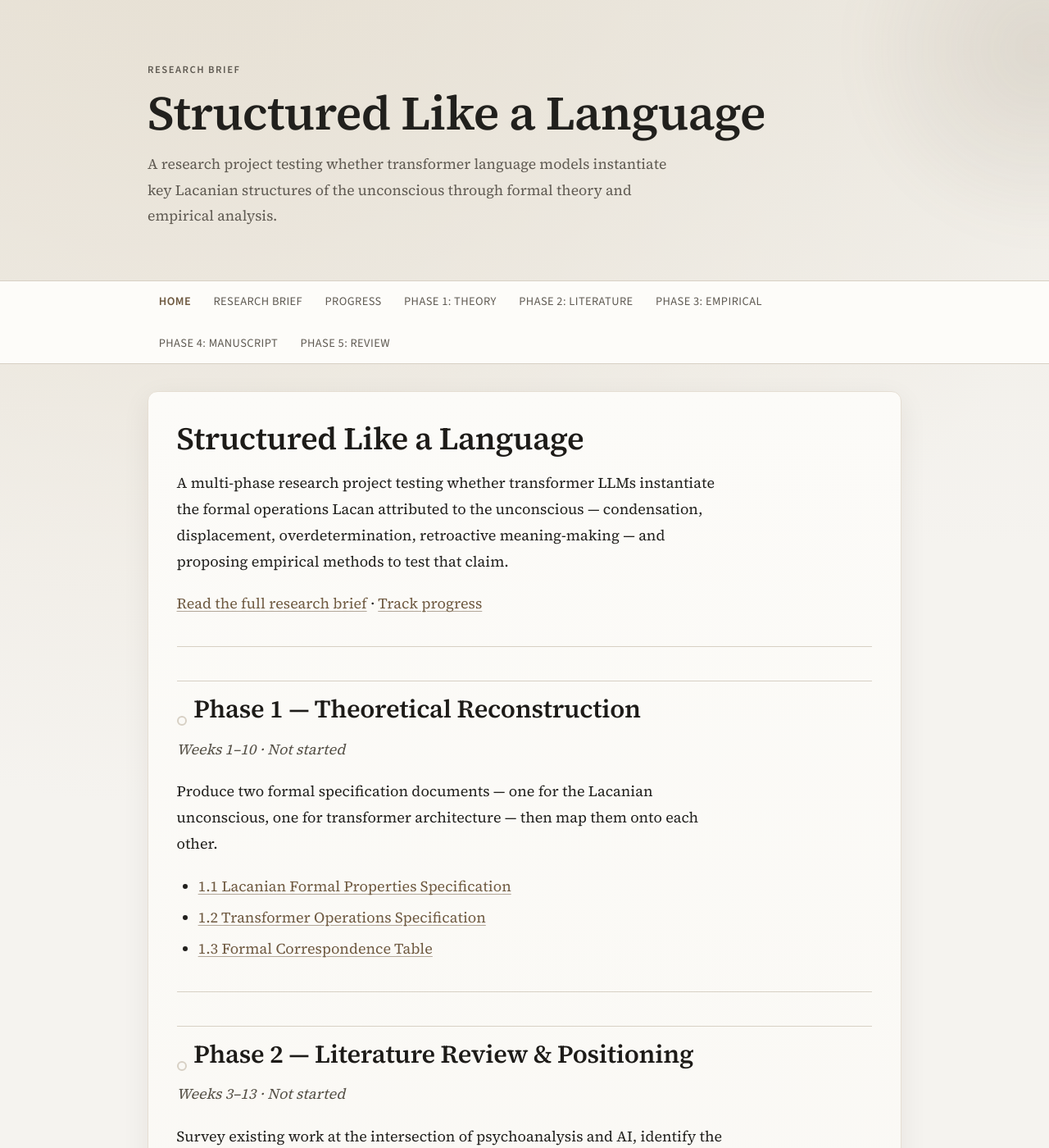
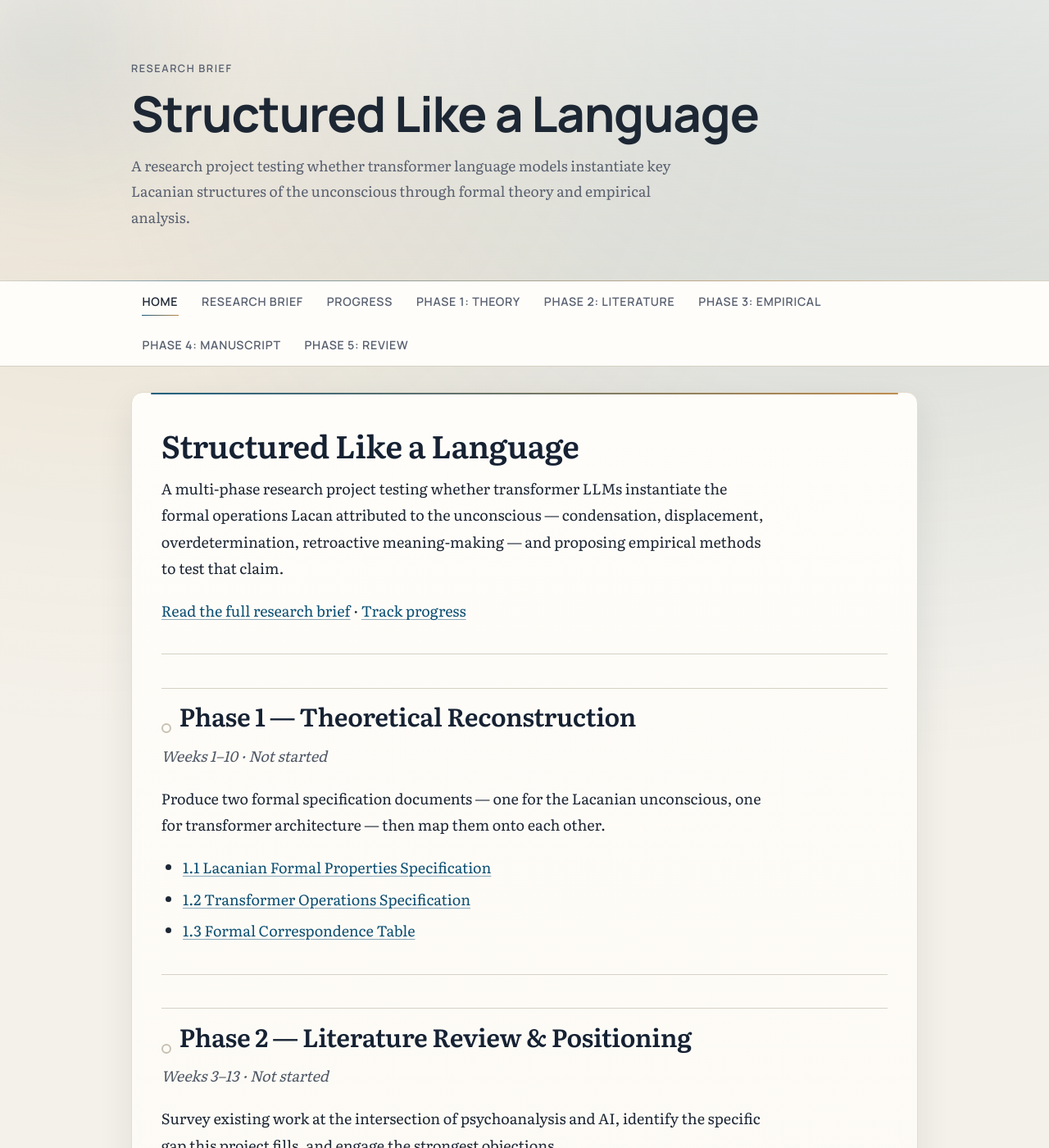
Before and after one commit to topher416/structured-like-a-language, a Jekyll site: the page built from index.md, in a window 1280 px wide and 1400 px high. Shown: the whole window at 82% size. Built offline with Jekyll 4.4.1, drawn with Linux system fonts in a browser that asks for light colours.

Commit message:
Elevate visual design with modern-academic typography and polish

```diff
--- a/_layouts/default.html
+++ b/_layouts/default.html
@@ -7,7 +7,7 @@
     <link rel="preconnect" href="https://fonts.googleapis.com" />
     <link rel="preconnect" href="https://fonts.gstatic.com" crossorigin />
     <link
-      href="https://fonts.googleapis.com/css2?family=Source+Sans+3:wght@400;500;600&family=Source+Serif+4:opsz,wght@8..60,400;8..60,500;8..60,600;8..60,700&display=swap"
+      href="https://fonts.googleapis.com/css2?family=Literata:opsz,wght@7..72,400;7..72,500;7..72,600;7..72,700&family=Manrope:wght@400;500;600;700&display=swap"
       rel="stylesheet"
     />
     <link rel="stylesheet" href="{{ '/assets/css/style.css' | relative_url }}" />
--- a/assets/css/style.css
+++ b/assets/css/style.css
@@ -1,14 +1,15 @@
 :root {
-  --bg: #f5f3ef;
-  --bg-soft: #eeebe4;
-  --paper: #fcfbf8;
-  --paper-strong: #f8f6f1;
-  --text: #21201d;
-  --muted: #5f5a52;
-  --accent: #6f5a41;
-  --accent-soft: #d7ccbc;
-  --line: #d7d0c4;
-  --shadow: 0 10px 34px rgba(40, 34, 25, 0.07);
+  --bg: #f4f1ea;
+  --bg-deep: #ece7dc;
+  --paper: #fffdf9;
+  --paper-2: #faf7f1;
+  --ink: #1d2734;
+  --muted: #596170;
+  --accent: #0b4f73;
+  --accent-2: #b17a35;
+  --line: #d6d1c5;
+  --line-strong: #c8c0b2;
+  --shadow-soft: 0 16px 44px rgba(21, 30, 43, 0.09);
 }
 
 * {
@@ -28,43 +29,57 @@ html {
 body {
   min-height: 100%;
   background:
-    radial-gradient(circle at 18% -8%, #e6dfd2 0%, transparent 38%),
-    linear-gradient(180deg, var(--bg-soft) 0%, var(--bg) 24%, var(--bg) 100%);
-  color: var(--text);
-  font-family: "Source Serif 4", Georgia, "Times New Roman", serif;
-  line-height: 1.78;
+    radial-gradient(circle at 85% -4%, rgba(11, 79, 115, 0.16) 0%, rgba(11, 79, 115, 0) 34%),
+    radial-gradient(circle at 10% 0%, rgba(177, 122, 53, 0.1) 0%, rgba(177, 122, 53, 0) 30%),
+    linear-gradient(180deg, var(--bg-deep) 0%, var(--bg) 26%, var(--bg) 100%);
+  color: var(--ink);
+  font-family: "Literata", Georgia, "Times New Roman", serif;
+  line-height: 1.8;
   text-rendering: optimizeLegibility;
   -webkit-font-smoothing: antialiased;
 }
 
 .container {
-  width: min(920px, 92vw);
+  width: min(960px, 92vw);
   margin: 0 auto;
 }
 
 .bg-accent {
   position: fixed;
-  inset: -170px -220px auto auto;
-  width: 460px;
-  height: 460px;
+  inset: -190px auto auto -180px;
+  width: 480px;
+  height: 480px;
   border-radius: 999px;
-  background: radial-gradient(circle, rgba(111, 90, 65, 0.13) 0%, rgba(111, 90, 65, 0) 72%);
-  filter: blur(20px);
+  background: radial-gradient(circle, rgba(11, 79, 115, 0.14) 0%, rgba(11, 79, 115, 0) 68%);
+  filter: blur(24px);
   pointer-events: none;
   z-index: -1;
 }
 
 .site-header {
+  position: relative;
   border-bottom: 1px solid var(--line);
-  padding: 4.1rem 0 2.5rem;
+  padding: 4rem 0 2.45rem;
+  background: linear-gradient(180deg, rgba(255, 255, 255, 0.44) 0%, rgba(255, 255, 255, 0.04) 100%);
+}
+
+.site-header::after {
+  content: "";
+  position: absolute;
+  left: 0;
+  right: 0;
+  bottom: -1px;
+  height: 1px;
+  background: linear-gradient(90deg, transparent 0%, rgba(11, 79, 115, 0.45) 18%, rgba(177, 122, 53, 0.42) 74%, transparent 100%);
 }
 
 .site-header h1 {
   margin: 0;
-  font-size: clamp(2.2rem, 4.8vw, 3.25rem);
-  line-height: 1.08;
-  letter-spacing: -0.012em;
-  font-weight: 600;
+  font-family: "Manrope", "Avenir Next", "Helvetica Neue", Arial, sans-serif;
+  font-size: clamp(2.2rem, 4.7vw, 3.35rem);
+  line-height: 1.06;
+  letter-spacing: -0.02em;
+  font-weight: 700;
 }
 
 .site-header a {
@@ -73,26 +88,29 @@ body {
 }
 
 .kicker {
-  margin: 0 0 0.55rem;
+  margin: 0 0 0.65rem;
   text-transform: uppercase;
   letter-spacing: 0.12em;
-  font-family: "Source Sans 3", "Helvetica Neue", Arial, sans-serif;
+  font-family: "Manrope", "Avenir Next", "Helvetica Neue", Arial, sans-serif;
+  font-size: 0.71rem;
   font-weight: 600;
-  font-size: 0.7rem;
   color: var(--muted);
 }
 
 .tagline {
   color: var(--muted);
-  max-width: 68ch;
-  margin-top: 0.9rem;
-  font-size: 0.98rem;
+  max-width: 67ch;
+  margin-top: 0.85rem;
+  font-size: 0.97rem;
 }
 
 .site-nav {
+  position: sticky;
+  top: 0;
+  z-index: 110;
   border-bottom: 1px solid var(--line);
-  background: color-mix(in srgb, var(--paper) 80%, white 20%);
-  backdrop-filter: blur(5px);
+  background: color-mix(in srgb, var(--paper) 86%, white 14%);
+  backdrop-filter: blur(10px);
 }
 
 .site-nav .container {
@@ -102,14 +120,14 @@ body {
 .nav-toggle {
   display: none;
   background: none;
-  border: 1px solid var(--line);
-  border-radius: 6px;
-  padding: 0.45rem 0.82rem;
-  font-family: "Source Sans 3", "Helvetica Neue", Arial, sans-serif;
-  font-size: 0.85rem;
+  border: 1px solid var(--line-strong);
+  border-radius: 8px;
+  padding: 0.45rem 0.86rem;
+  font-family: "Manrope", "Avenir Next", "Helvetica Neue", Arial, sans-serif;
+  font-size: 0.82rem;
   color: var(--muted);
   cursor: pointer;
-  margin: 0.5rem 0;
+  margin: 0.48rem 0;
 }
 
 .nav-menu {
@@ -118,7 +136,7 @@ body {
   list-style: none;
   margin: 0;
   padding: 0;
-  gap: 0;
+  gap: 0.1rem;
 }
 
 .nav-item {
@@ -127,28 +145,48 @@ body {
 
 .nav-item > a,
 .nav-parent {
+  position: relative;
   display: block;
-  padding: 0.68rem 0.76rem;
-  font-family: "Source Sans 3", "Helvetica Neue", Arial, sans-serif;
-  font-size: 0.8rem;
-  font-weight: 500;
+  padding: 0.7rem 0.75rem;
+  font-family: "Manrope", "Avenir Next", "Helvetica Neue", Arial, sans-serif;
+  font-size: 0.79rem;
+  font-weight: 600;
   color: var(--muted);
   text-decoration: none;
   text-transform: uppercase;
-  letter-spacing: 0.03em;
+  letter-spacing: 0.05em;
   white-space: nowrap;
   cursor: pointer;
   transition: color 180ms ease;
 }
 
+.nav-item > a::after,
+.nav-parent::after {
+  content: "";
+  position: absolute;
+  left: 0.72rem;
+  right: 0.72rem;
+  bottom: 0.45rem;
+  height: 1px;
+  background: linear-gradient(90deg, rgba(11, 79, 115, 0.95), rgba(177, 122, 53, 0.9));
+  transform: scaleX(0);
+  transform-origin: left;
+  transition: transform 220ms ease;
+}
+
 .nav-item > a:hover,
 .nav-parent:hover {
-  color: var(--accent);
+  color: var(--ink);
+}
+
+.nav-item > a:hover::after,
+.nav-parent:hover::after,
+.nav-item > a.active::after {
+  transform: scaleX(1);
 }
 
 .nav-item > a.active {
-  color: var(--accent);
-  font-weight: 600;
+  color: var(--ink);
 }
 
 .has-children {
@@ -162,13 +200,13 @@ body {
   left: 0;
   background: var(--paper);
   border: 1px solid var(--line);
-  border-radius: 8px;
-  box-shadow: 0 8px 24px rgba(45, 37, 27, 0.11);
+  border-radius: 10px;
+  box-shadow: var(--shadow-soft);
   list-style: none;
   margin: 0;
   padding: 0.35rem 0;
   min-width: 240px;
-  z-index: 100;
+  z-index: 120;
 }
 
 .has-children:hover .nav-children,
@@ -178,9 +216,9 @@ body {
 
 .nav-children li a {
   display: block;
-  padding: 0.38rem 0.95rem;
-  font-family: "Source Sans 3", "Helvetica Neue", Arial, sans-serif;
-  font-size: 0.82rem;
+  padding: 0.4rem 0.95rem;
+  font-family: "Manrope", "Avenir Next", "Helvetica Neue", Arial, sans-serif;
+  font-size: 0.81rem;
   font-weight: 500;
   color: var(--muted);
   text-decoration: none;
@@ -189,27 +227,39 @@ body {
 }
 
 .nav-children li a:hover {
-  color: var(--accent);
-  background: color-mix(in srgb, var(--accent) 8%, transparent);
+  color: var(--ink);
+  background: color-mix(in srgb, var(--accent) 9%, transparent);
 }
 
 .nav-children li a.active {
-  color: var(--accent);
+  color: var(--ink);
   font-weight: 600;
 }
 
 .prose {
-  background: linear-gradient(180deg, var(--paper) 0%, var(--paper-strong) 100%);
-  margin-top: 1.8rem;
+  position: relative;
+  background: linear-gradient(180deg, var(--paper) 0%, var(--paper-2) 100%);
+  margin-top: 1.75rem;
   margin-bottom: 3rem;
-  padding: clamp(1.35rem, 2.7vw, 2.25rem);
-  border: 1px solid #e5ded3;
-  border-radius: 12px;
-  box-shadow: var(--shadow);
+  padding: clamp(1.4rem, 2.8vw, 2.35rem);
+  border: 1px solid #e3ddcf;
+  border-radius: 14px;
+  box-shadow: var(--shadow-soft);
+}
+
+.prose::before {
+  content: "";
+  position: absolute;
+  left: 1.3rem;
+  right: 1.3rem;
+  top: 0;
+  height: 2px;
+  border-radius: 999px;
+  background: linear-gradient(90deg, rgba(11, 79, 115, 0.9), rgba(177, 122, 53, 0.85));
 }
 
 .prose > :first-child {
-  margin-top: 0;
+  margin-top: 0.25rem;
 }
 
 .prose h1,
@@ -217,25 +267,25 @@ body {
 .prose h3 {
   line-height: 1.2;
   margin-top: 2.25rem;
-  margin-bottom: 0.8rem;
-  letter-spacing: -0.01em;
+  margin-bottom: 0.78rem;
+  letter-spacing: -0.012em;
   font-weight: 600;
-  color: #1d1b18;
+  color: #162233;
   text-wrap: balance;
 }
 
 .prose h1 {
-  font-size: clamp(1.92rem, 3vw, 2.38rem);
+  font-size: clamp(1.95rem, 3vw, 2.46rem);
 }
 
 .prose h2 {
-  font-size: clamp(1.38rem, 2.4vw, 1.78rem);
+  font-size: clamp(1.42rem, 2.4vw, 1.84rem);
   padding-top: 0.85rem;
   border-top: 1px solid var(--line);
 }
 
 .prose h3 {
-  font-size: clamp(1.1rem, 1.8vw, 1.3rem);
+  font-size: clamp(1.14rem, 1.8vw, 1.34rem);
 }
 
 .prose p,
@@ -248,46 +298,47 @@ body {
 }
 
 .prose strong {
-  font-weight: 600;
+  font-weight: 700;
 }
 
 .prose em {
-  color: #555046;
+  color: #4f5865;
 }
 
 .prose a {
   color: var(--accent);
-  text-decoration-color: color-mix(in srgb, var(--accent) 52%, transparent);
-  text-underline-offset: 0.14em;
-  text-decoration-thickness: 0.06em;
-  transition: text-decoration-color 180ms ease;
+  text-decoration-color: color-mix(in srgb, var(--accent) 48%, transparent);
+  text-underline-offset: 0.15em;
+  text-decoration-thickness: 0.07em;
+  transition: color 180ms ease, text-decoration-color 180ms ease;
 }
 
 .prose a:hover {
-  text-decoration-color: var(--accent);
+  color: #083a56;
+  text-decoration-color: color-mix(in srgb, var(--accent-2) 78%, transparent);
 }
 
 .prose table {
   width: 100%;
   border-collapse: collapse;
-  margin: 1.3rem 0;
+  margin: 1.35rem 0;
   font-size: 0.92rem;
 }
 
 .prose th,
 .prose td {
-  padding: 0.54rem 0.72rem;
+  padding: 0.55rem 0.72rem;
   border: 1px solid var(--line);
   text-align: left;
   vertical-align: top;
 }
 
 .prose th {
-  background: color-mix(in srgb, var(--paper-strong) 70%, #e4ddd2 30%);
-  font-family: "Source Sans 3", "Helvetica Neue", Arial, sans-serif;
-  font-weight: 600;
-  letter-spacing: 0.01em;
-  font-size: 0.79rem;
+  background: color-mix(in srgb, var(--paper-2) 68%, #d9d2c5 32%);
+  font-family: "Manrope", "Avenir Next", "Helvetica Neue", Arial, sans-serif;
+  font-size: 0.77rem;
+  font-weight: 700;
+  letter-spacing: 0.03em;
   text-transform: uppercase;
 }
 
@@ -307,10 +358,10 @@ body {
 
 .prose blockquote {
   margin: 1.35rem 0;
-  padding: 0.84rem 1.08rem;
-  border-left: 3px solid var(--accent-soft);
-  background: color-mix(in srgb, var(--paper-strong) 84%, white 16%);
-  color: #4a453d;
+  padding: 0.88rem 1.08rem;
+  border-left: 3px solid var(--accent-2);
+  background: color-mix(in srgb, var(--paper-2) 84%, white 16%);
+  color: #445160;
   font-style: italic;
 }
 
@@ -328,7 +379,7 @@ body {
 .phase-active,
 .phase-complete {
   position: relative;
-  padding-left: 1.15rem;
+  padding-left: 1.2rem;
 }
 
 .phase-pending::before,
@@ -338,7 +389,7 @@ body {
   left: 0;
   font-size: 0.75rem;
   line-height: 1.2;
-  top: 2.15rem;
+  top: 2.2rem;
 }
 
 .phase-pending::before {
@@ -346,7 +397,7 @@ body {
   width: 8px;
   height: 8px;
   border-radius: 50%;
-  border: 2px solid var(--line);
+  border: 2px solid var(--line-strong);
   top: 2.35rem;
 }
 
@@ -363,7 +414,7 @@ body {
 
 .phase-complete::before {
   content: "\2713";
-  color: #487157;
+  color: #2d6b48;
   font-weight: 700;
   top: 2.15rem;
 }
@@ -371,8 +422,8 @@ body {
 .site-footer {
   border-top: 1px solid var(--line);
   color: var(--muted);
-  font-size: 0.93rem;
-  padding: 1rem 0 2.35rem;
+  font-size: 0.91rem;
+  padding: 1rem 0 2.3rem;
 }
 
 .site-footer p {
@@ -385,17 +436,18 @@ body {
   }
 
   .site-header {
-    padding-top: 2.85rem;
+    padding-top: 2.9rem;
     padding-bottom: 2rem;
-  }
-
-  .site-header h1 {
-    line-height: 1.12;
   }
 
   .prose {
     border-radius: 10px;
-    padding: 1.15rem 1rem 1.35rem;
+    padding: 1.2rem 1rem 1.35rem;
+  }
+
+  .prose::before {
+    left: 1rem;
+    right: 1rem;
   }
 
   .nav-toggle {
@@ -410,6 +462,12 @@ body {
 
   .nav-menu.is-open {
     display: flex;
+  }
+
+  .nav-item > a,
+  .nav-parent {
+    padding-top: 0.62rem;
+    padding-bottom: 0.62rem;
   }
 
   .nav-children {
@@ -430,3 +488,12 @@ body {
     display: block;
   }
 }
+
+@media (prefers-reduced-motion: reduce) {
+  *,
+  *::before,
+  *::after {
+    animation: none !important;
+    transition: none !important;
+  }
+}
```
